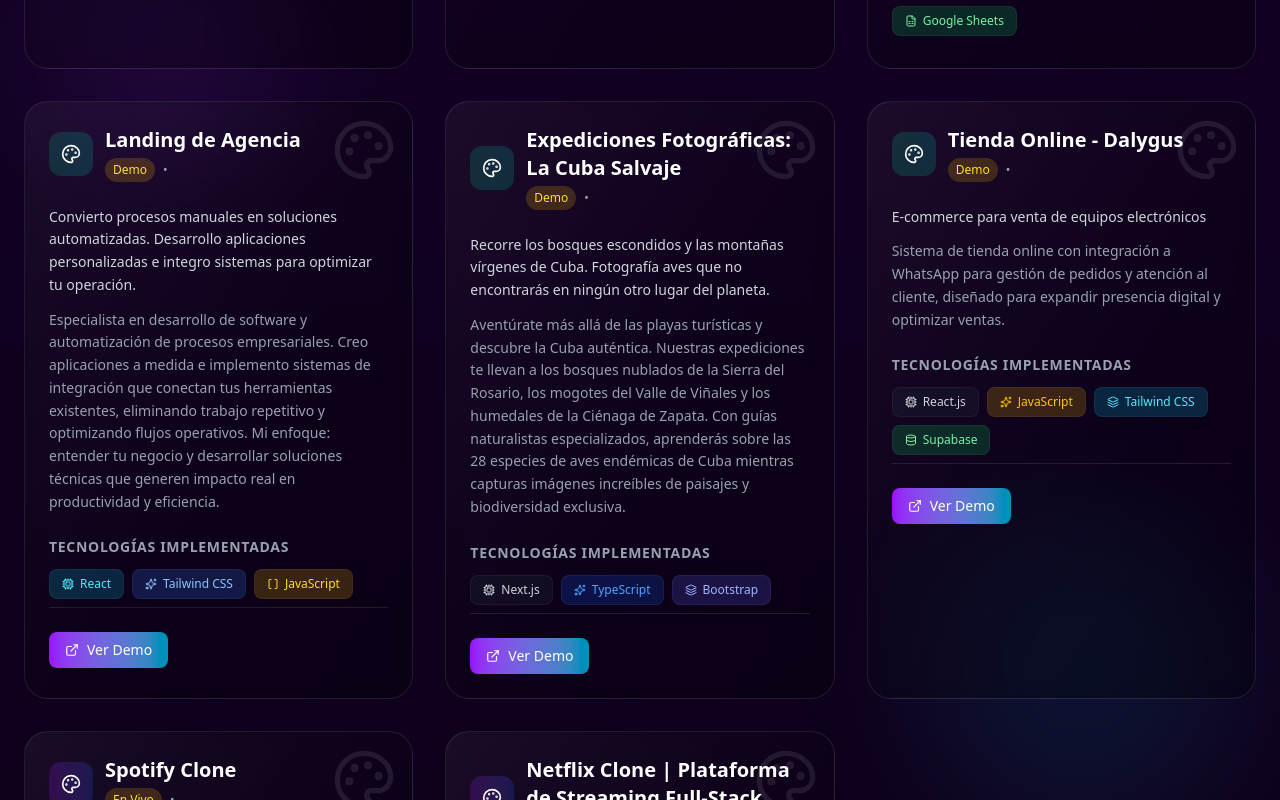
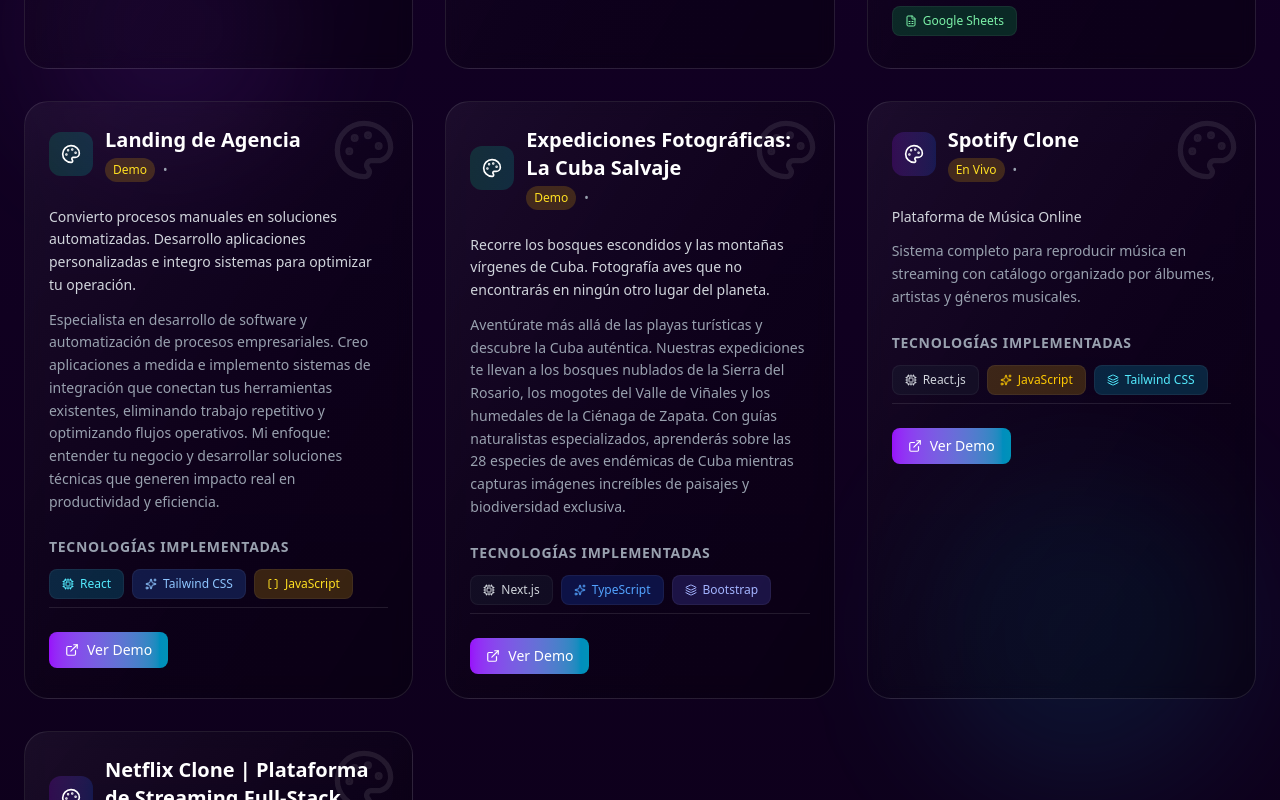
Before and after one commit to GLM1996/portfolio-pro, a React (Vite) app: page / in a window 1280 px wide. Shown: the part 5380-6180 px from the top of the page. Built offline with nearby package versions, Linux system fonts and the light colour scheme.

Commit message:
Ajustando projects

```diff
--- a/src/components/Projects.jsx
+++ b/src/components/Projects.jsx
@@ -95,38 +95,7 @@ const projects = [
     gradient: "from-emerald-500/20 to-teal-500/20",
     icon: Palette
   },
-  {
-    title: "Tienda Online - Dalygus",
-    description: "E-commerce para venta de equipos electrónicos",
-    longDescription: "Sistema de tienda online con integración a WhatsApp para gestión de pedidos y atención al cliente, diseñado para expandir presencia digital y optimizar ventas.",
-    tech: [
-      {
-        name: "React.js",
-        icon: Cpu,
-        color: "bg-gray-800/30 text-gray-300"
-      },
-      {
-        name: "JavaScript",
-        icon: Sparkles,
-        color: "bg-yellow-500/20 text-yellow-400"
-      },
-      {
-        name: "Tailwind CSS",
-        icon: Layers,
-        color: "bg-cyan-500/20 text-cyan-300"
-      },
-      {
-        name: "Supabase",
-        icon: Database,
-        color: "bg-green-500/20 text-green-300"
-      }
-    ],
-    demo: "https://tiendadalygus.vercel.app/",
-    repo: "#",
-    status: "Demo",
-    gradient: "from-emerald-500/20 to-teal-500/20",
-    icon: Palette
-  },
+
   {
     "title": "Spotify Clone",
     "description": "Plataforma de Música Online",
@@ -176,7 +145,7 @@ const projects = [
         color: "bg-cyan-500/20 text-cyan-300"
       },
     ],
-    demo: "https://netflix-clone-gl.vercel.app/",
+    demo: "",
     repo: "#",
     status: "En Vivo",
     gradient: "from-purple-600/20 to-blue-600/20",
```
